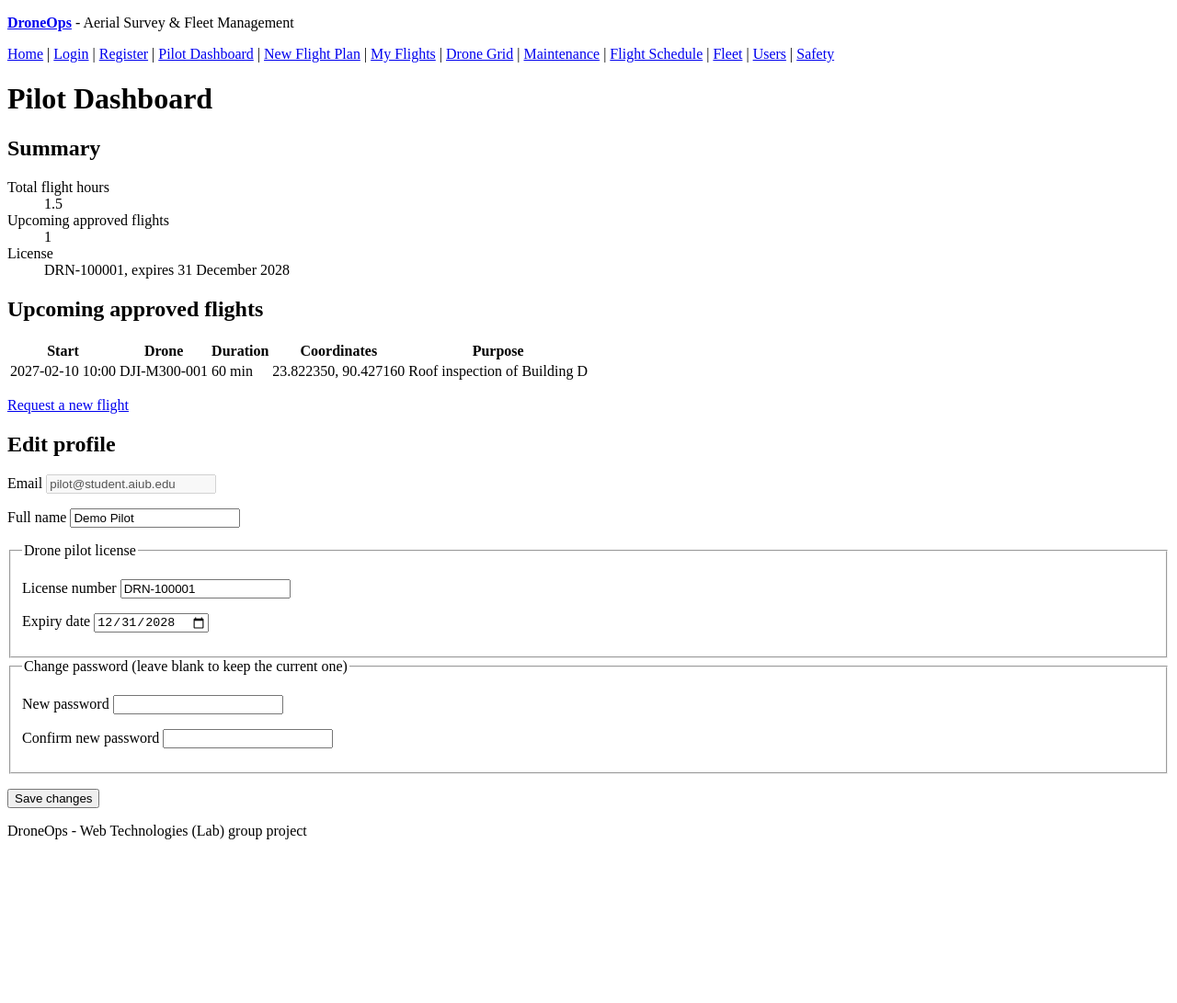
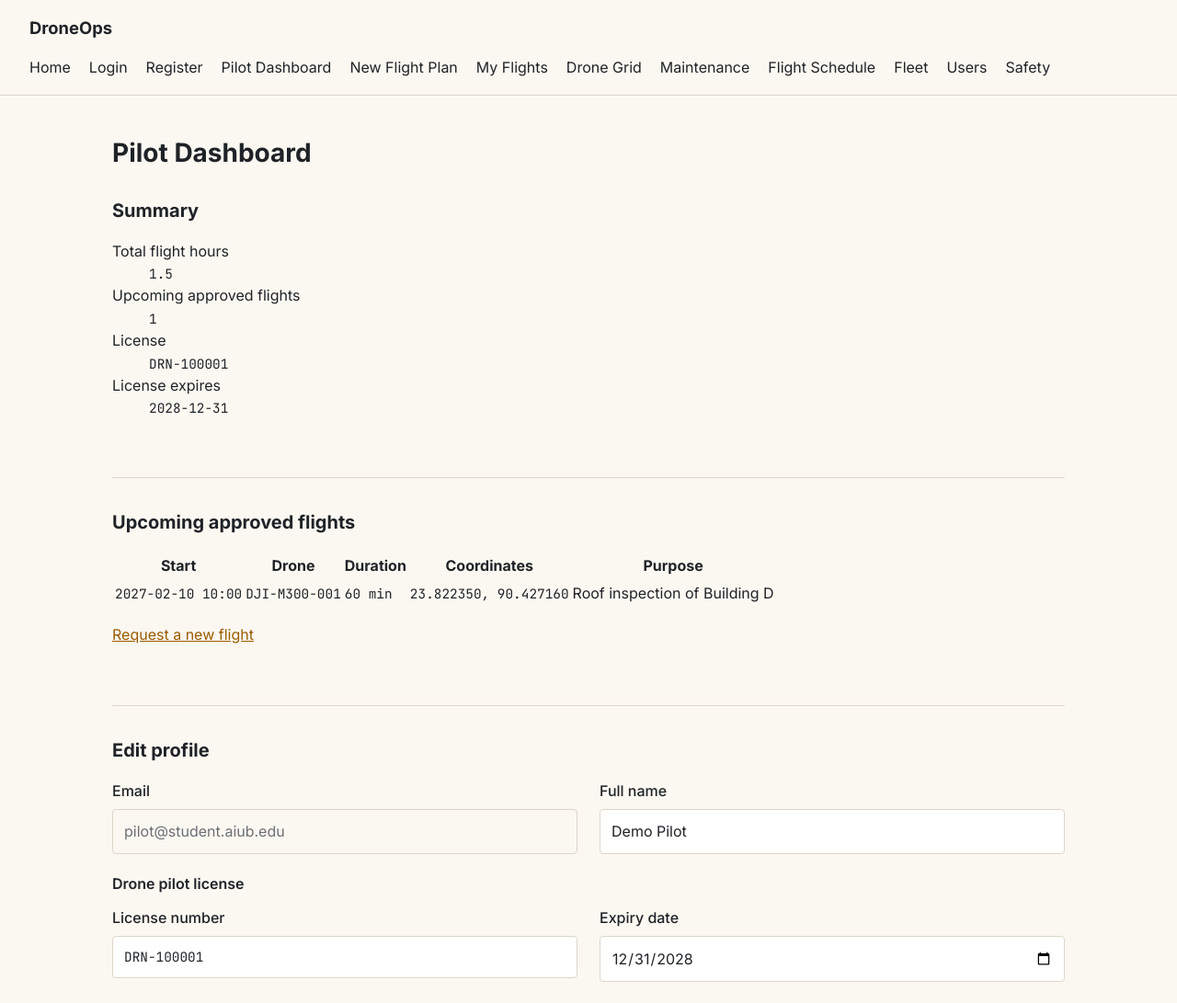
Before and after one commit to Akib-Osmani/DroneOps, a plain HTML site: page pages/auth/profile.html in a window 1280 px wide. Shown: the top 1091 px of the page at 92% size. Before the commit the page ends 929 px from the top, so only its background shows below. Drawn offline with Linux system fonts and the light colour scheme.

Commit message:
Sub2: apply the shared design to the pilot dashboard

```diff
--- a/pages/auth/profile.html
+++ b/pages/auth/profile.html
@@ -4,42 +4,55 @@
     <meta charset="UTF-8">
     <meta name="viewport" content="width=device-width, initial-scale=1">
     <title>Pilot Dashboard - DroneOps</title>
+    <link rel="preconnect" href="https://fonts.googleapis.com">
+    <link rel="stylesheet" href="https://fonts.googleapis.com/css2?family=Inter:wght@400;500;600;700&amp;family=JetBrains+Mono:wght@400;500&amp;display=swap">
+    <link rel="stylesheet" href="../../public/css/style.css">
 </head>
 <body>
-    <header>
-        <p><a href="../../index.html"><strong>DroneOps</strong></a> - Aerial Survey &amp; Fleet Management</p>
+    <header class="navbar">
+        <a href="../../index.html" class="brand">DroneOps</a>
         <nav>
-            <a href="../../index.html">Home</a> |
-            <a href="../auth/login.html">Login</a> |
-            <a href="../auth/register.html">Register</a> |
-            <a href="../auth/profile.html">Pilot Dashboard</a> |
-            <a href="../pilot/flight_request.html">New Flight Plan</a> |
-            <a href="../pilot/my_flights.html">My Flights</a> |
-            <a href="../tech/drones.html">Drone Grid</a> |
-            <a href="../tech/maintenance.html">Maintenance</a> |
-            <a href="../admin/flights.html">Flight Schedule</a> |
-            <a href="../admin/fleet.html">Fleet</a> |
-            <a href="../admin/users.html">Users</a> |
+            <a href="../../index.html">Home</a>
+            <a href="login.html">Login</a>
+            <a href="register.html">Register</a>
+            <a href="profile.html">Pilot Dashboard</a>
+            <a href="../pilot/flight_request.html">New Flight Plan</a>
+            <a href="../pilot/my_flights.html">My Flights</a>
+            <a href="../tech/drones.html">Drone Grid</a>
+            <a href="../tech/maintenance.html">Maintenance</a>
+            <a href="../admin/flights.html">Flight Schedule</a>
+            <a href="../admin/fleet.html">Fleet</a>
+            <a href="../admin/users.html">Users</a>
             <a href="../safety/dashboard.html">Safety</a>
         </nav>
     </header>
 
-    <main>
+    <main class="container">
         <h1>Pilot Dashboard</h1>
 
-        <section>
+        <section class="card">
             <h2>Summary</h2>
-            <dl>
+            <dl class="stats">
+                <div class="stat">
                     <dt>Total flight hours</dt>
-                <dd>1.5</dd>
+                    <dd class="mono">1.5</dd>
+                </div>
+                <div class="stat">
                     <dt>Upcoming approved flights</dt>
-                <dd>1</dd>
+                    <dd class="mono">1</dd>
+                </div>
+                <div class="stat">
                     <dt>License</dt>
-                <dd>DRN-100001, expires 31 December 2028</dd>
+                    <dd class="mono">DRN-100001</dd>
+                </div>
+                <div class="stat">
+                    <dt>License expires</dt>
+                    <dd class="mono">2028-12-31</dd>
+                </div>
             </dl>
         </section>
 
-        <section>
+        <section class="card">
             <h2>Upcoming approved flights</h2>
             <table>
                 <thead>
@@ -53,10 +66,10 @@
                 </thead>
                 <tbody>
                     <tr>
-                        <td>2027-02-10 10:00</td>
-                        <td>DJI-M300-001</td>
-                        <td>60 min</td>
-                        <td>23.822350, 90.427160</td>
+                        <td class="mono">2027-02-10 10:00</td>
+                        <td class="mono">DJI-M300-001</td>
+                        <td class="mono">60 min</td>
+                        <td class="mono">23.822350, 90.427160</td>
                         <td>Roof inspection of Building D</td>
                     </tr>
                 </tbody>
@@ -64,9 +77,10 @@
             <p><a href="../pilot/flight_request.html">Request a new flight</a></p>
         </section>
 
-        <section>
+        <section class="card">
             <h2>Edit profile</h2>
             <form action="#" method="post">
+                <div class="row">
                     <p>
                         <label for="email">Email</label>
                         <input type="email" id="email" name="email" value="pilot@student.aiub.edu" disabled>
@@ -75,12 +89,14 @@
                         <label for="name">Full name</label>
                         <input type="text" id="name" name="name" value="Demo Pilot" required minlength="2" maxlength="100">
                     </p>
+                </div>
 
                 <fieldset>
                     <legend>Drone pilot license</legend>
+                    <div class="row">
                         <p>
                             <label for="license_no">License number</label>
-                        <input type="text" id="license_no" name="license_no" value="DRN-100001" required
+                            <input type="text" id="license_no" name="license_no" value="DRN-100001" required class="mono"
                                    pattern="DRN-[0-9]{6}"
                                    title="DRN- followed by 6 digits, e.g. DRN-123456">
                         </p>
@@ -88,10 +104,12 @@
                             <label for="license_expiry">Expiry date</label>
                             <input type="date" id="license_expiry" name="license_expiry" value="2028-12-31" required>
                         </p>
+                    </div>
                 </fieldset>
 
                 <fieldset>
                     <legend>Change password (leave blank to keep the current one)</legend>
+                    <div class="row">
                         <p>
                             <label for="password">New password</label>
                             <input type="password" id="password" name="password" minlength="8" autocomplete="new-password">
@@ -100,16 +118,17 @@
                             <label for="confirm">Confirm new password</label>
                             <input type="password" id="confirm" name="confirm" minlength="8" autocomplete="new-password">
                         </p>
+                    </div>
                 </fieldset>
 
-                <p>
-                    <button type="submit">Save changes</button>
+                <p class="form-actions">
+                    <button type="submit" class="btn">Save changes</button>
                 </p>
             </form>
         </section>
     </main>
 
-    <footer>
+    <footer class="footer">
         <p>DroneOps - Web Technologies (Lab) group project</p>
     </footer>
 </body>
```
Lines whose indentation alone changed are shown as unchanged.
